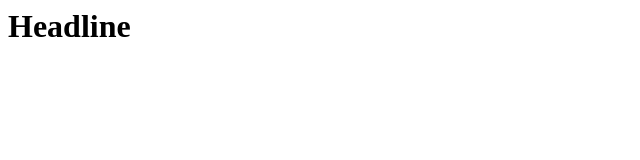
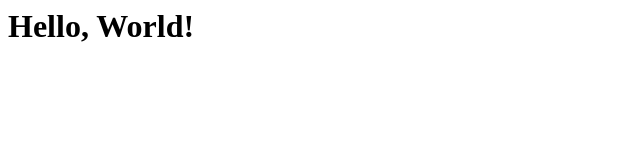
Before and after one commit to lemabatje/1, a plain HTML site: page index.html in a window 1280 px wide. Shown: the whole page, without its empty margins (0-640 px from the left). Drawn offline with Linux system fonts and the light colour scheme.

Commit message:
Added greeting

```diff
--- a/index.html
+++ b/index.html
@@ -7,6 +7,6 @@
     <title>Document</title>
   </head>
   <body>
-  <h1>Headline</h1>
+  <h1>Hello, World!</h1>
   </body>
 </html>
```
